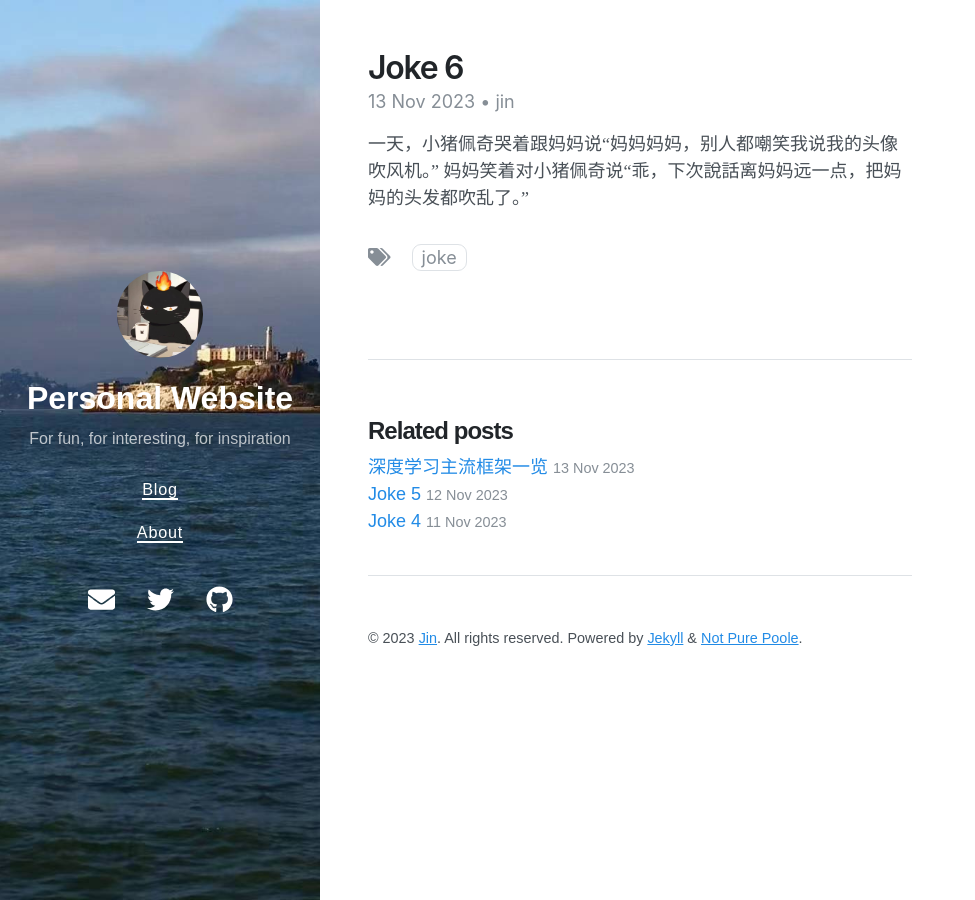
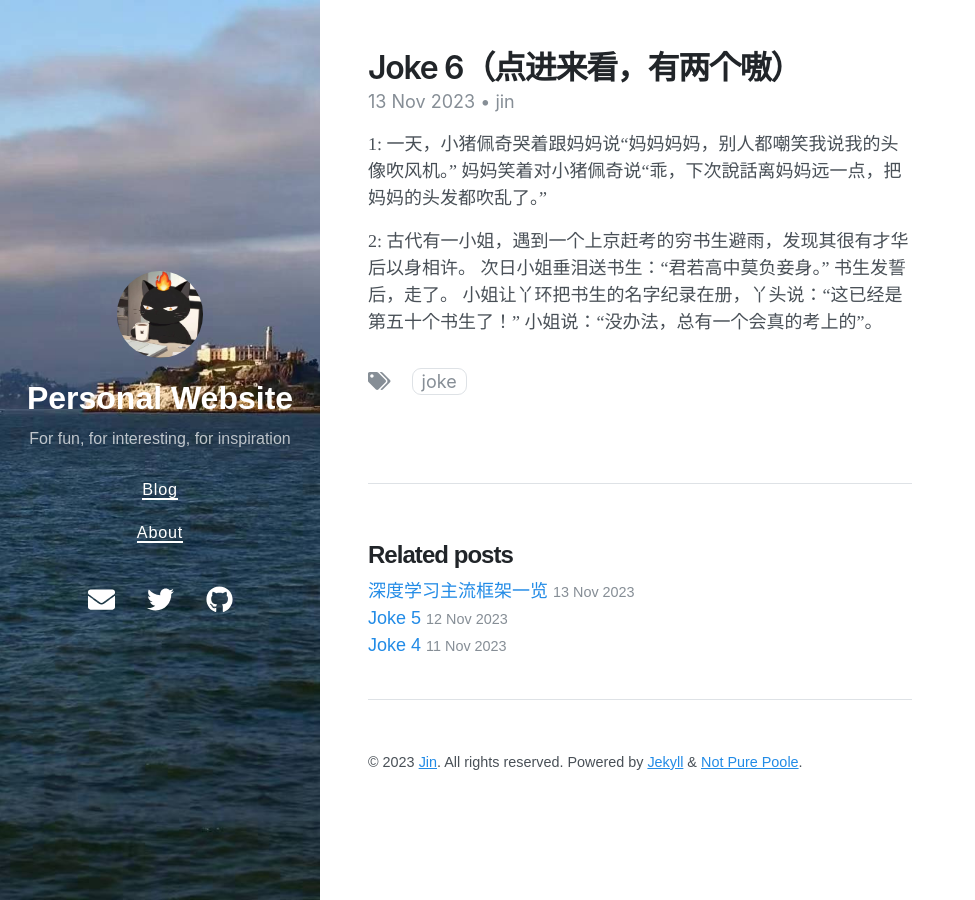
Before and after one commit to New-lay/New-lay.github.io, a Jekyll site: the page built from _posts/2023-11-13-joke-6.md, in a window 1280 px wide. Shown: the whole page, without its empty margins (0-975 px from the left). Built offline with Jekyll 4.4.1, drawn with Linux system fonts in a browser that asks for light colours; nearby versions of some CDN libraries.

Commit message:
Update 2023-11-13-joke-6.md

```diff
--- a/_posts/2023-11-13-joke-6.md
+++ b/_posts/2023-11-13-joke-6.md
@@ -1,10 +1,17 @@
 ---
 layout: post
-title: Joke 6
+title: Joke 6（点进来看，有两个嗷）
 author: jin
 tags: Joke
-date: 2023-11-13 16:33 +0800
+date: 2023-11-13 17:33 +0800
 ---
 
-一天，小猪佩奇哭着跟妈妈说“妈妈妈妈，别人都嘲笑我说我的头像吹风机。”
+1: 一天，小猪佩奇哭着跟妈妈说“妈妈妈妈，别人都嘲笑我说我的头像吹风机。”
 妈妈笑着对小猪佩奇说“乖，下次說話离妈妈远一点，把妈妈的头发都吹乱了。”
+
+2:
+古代有一小姐，遇到一个上京赶考的穷书生避雨，发现其很有才华后以身相许。
+次日小姐垂泪送书生：“君若高中莫负妾身。”
+书生发誓后，走了。
+小姐让丫环把书生的名字纪录在册，丫头说：“这已经是第五十个书生了！”
+小姐说：“没办法，总有一个会真的考上的”。
```
